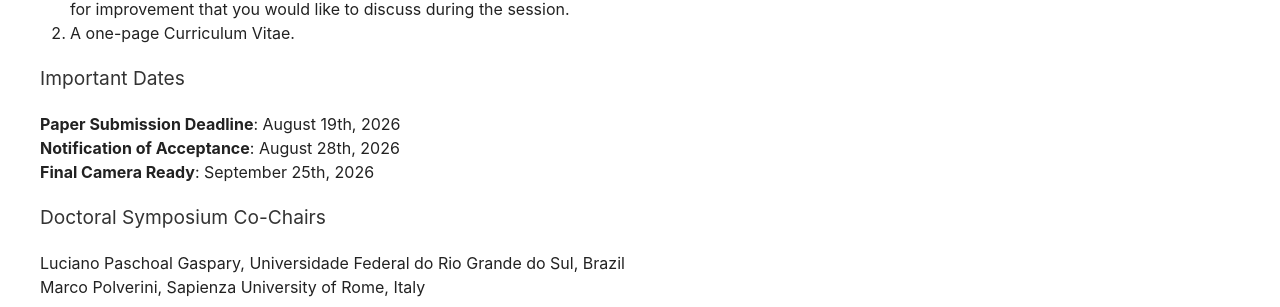
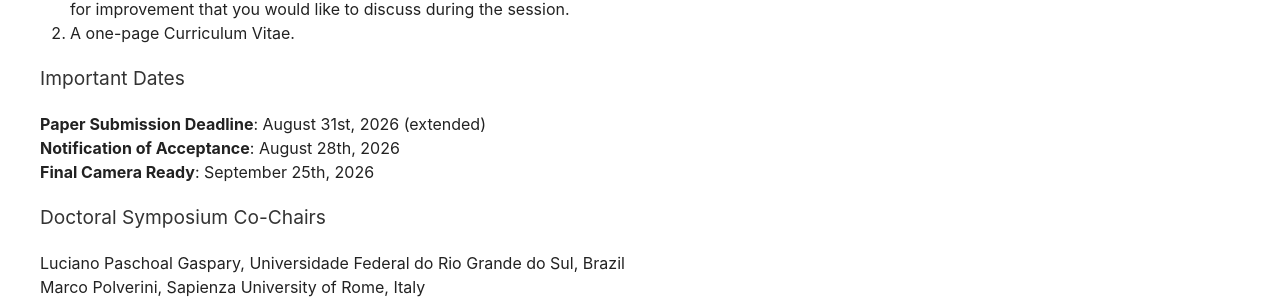
Before and after one commit to stuartclayman/cnsm-2026-website, a Jekyll site: the page built from cfphd.html, in a window 1280 px wide. Shown: the part 942-1249 px from the top of the page. Built offline with Jekyll 4.4.1, drawn with Linux system fonts in a browser that asks for light colours; nearby versions of some CDN libraries.

Commit message:
Update deadline cfphd

```diff
--- a/cfphd.html
+++ b/cfphd.html
@@ -47,7 +47,7 @@ title: Call for Doctoral Symposium Papers
 <h3>Important Dates</h3>
 
 <p>
-  <strong>Paper Submission Deadline</strong>: August 19th, 2026<br/>
+  <strong>Paper Submission Deadline</strong>: August 31st, 2026 (extended)<br/>
   <strong>Notification of Acceptance</strong>: August 28th, 2026<br/>
   <strong>Final Camera Ready</strong>: September 25th, 2026
 </p>
```
